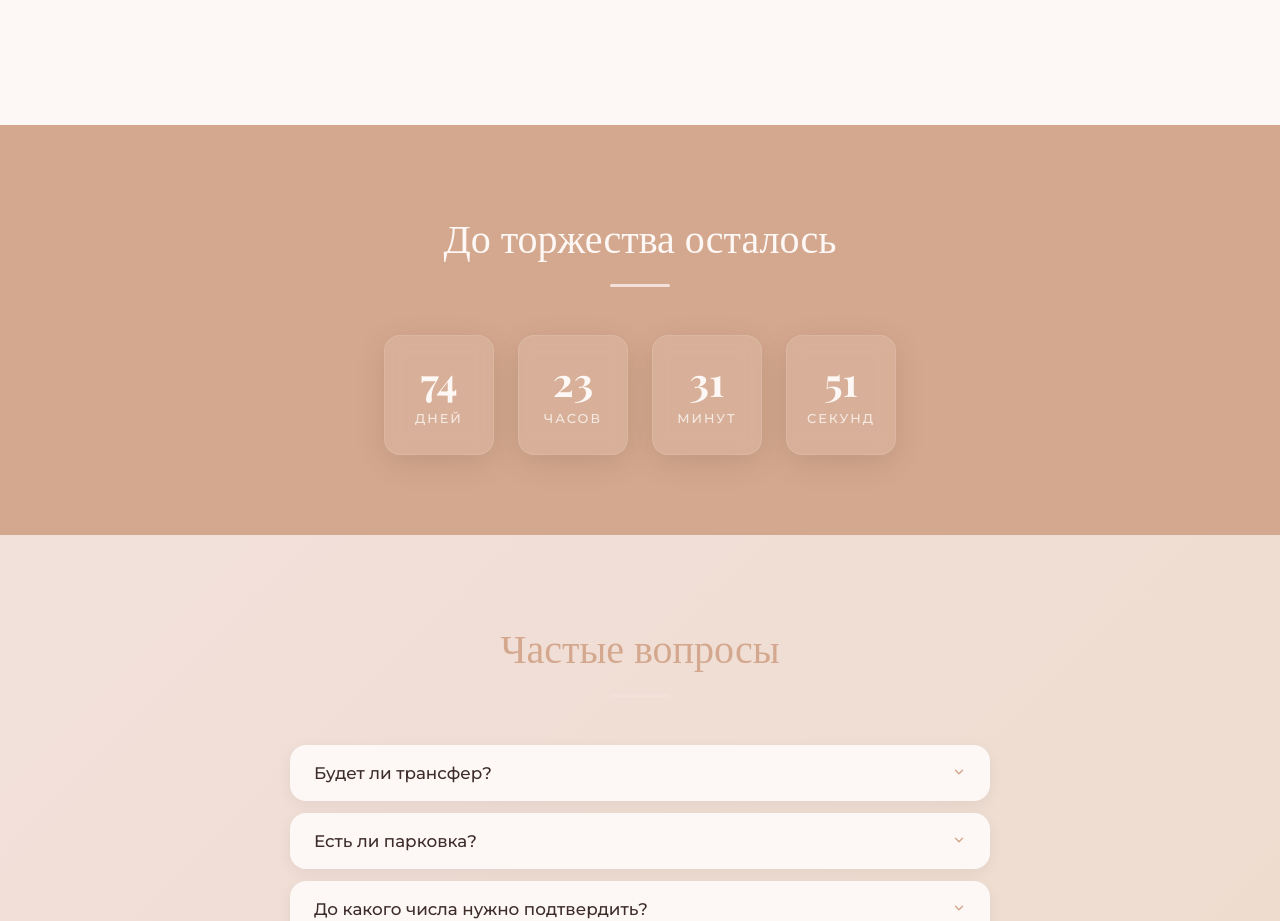
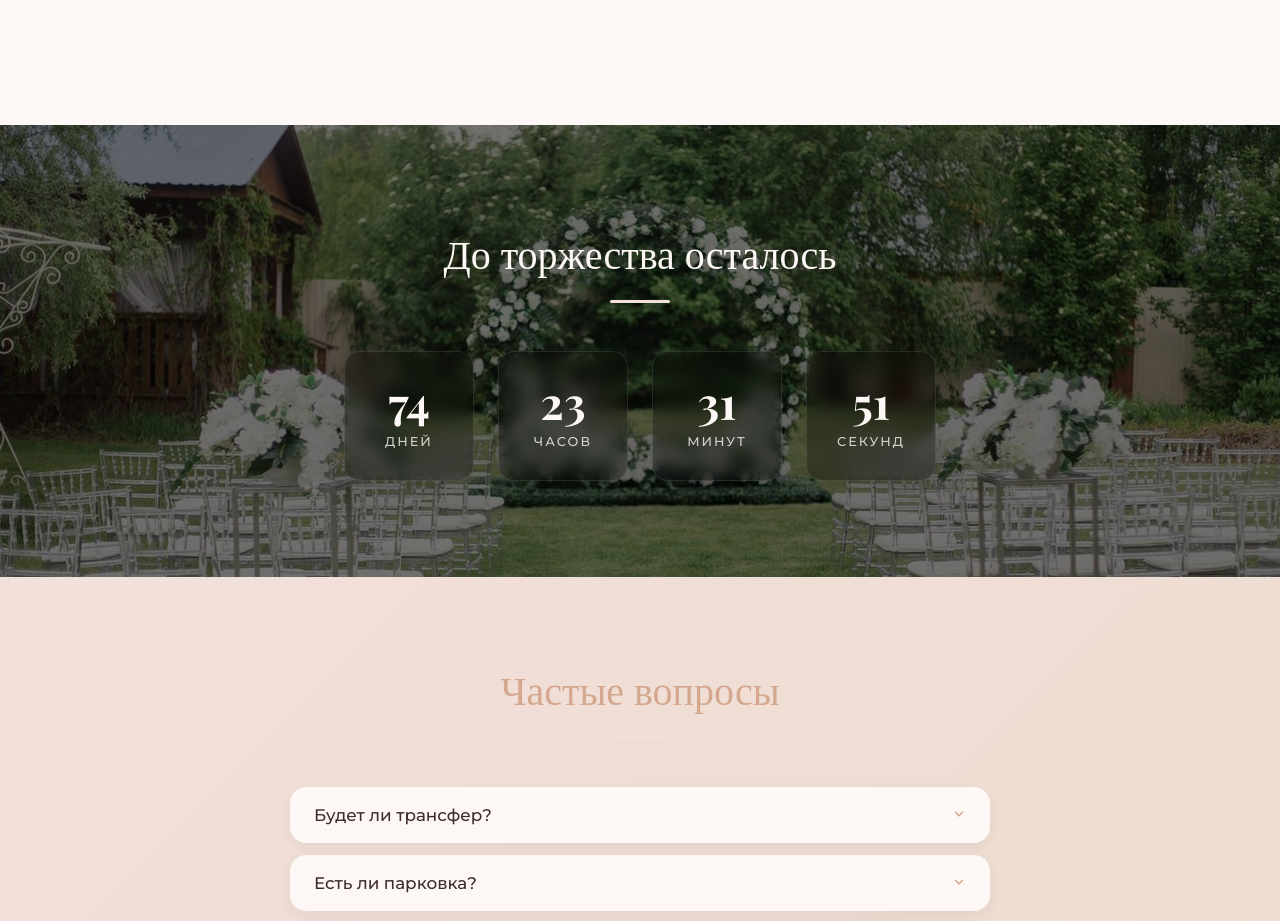
Before and after one commit to 5h4r3r/invitation, a Vue app: page / in a window 1280 px wide. Shown: the part 4740-5661 px from the top of the page. Built offline with nearby package versions, Linux system fonts and the light colour scheme; no server answers; a web font is replaced by a local one.

Commit message:
стиль: таймер как Где и Когда (фон охотник, glassmorphism)

```diff
--- a/src/components/TimerSection.vue
+++ b/src/components/TimerSection.vue
@@ -2,7 +2,7 @@
   <section class="timer" id="timer">
     <div class="container">
       <div class="fade-in" ref="titleRef">
-        <h2 class="section-title">До торжества осталось</h2>
+        <h2 class="section-title" style="color: var(--white);">До торжества осталось</h2>
       </div>
 
       <div class="timer-grid fade-in" ref="timerRef">
@@ -50,14 +50,27 @@ onMounted(() => {
 
 <style scoped>
 .timer {
-  background: var(--accent);
+  position: relative;
+  background: url('/img/ohotnik.jpg') center center / cover no-repeat;
+  background-attachment: fixed;
+  padding: 96px 20px;
+  text-align: center;
   color: var(--white);
-  text-align: center;
-  padding: 80px 20px;
 }
 
-.timer :deep(.section-title) {
-  color: var(--white);
+.timer::before {
+  content: '';
+  position: absolute;
+  top: 0;
+  left: 0;
+  right: 0;
+  bottom: 0;
+  background: rgba(0, 0, 0, 0.55);
+}
+
+.timer .container {
+  position: relative;
+  z-index: 1;
 }
 
 .timer :deep(.section-title::after) {
@@ -77,22 +90,27 @@ onMounted(() => {
   flex-direction: column;
   align-items: center;
   justify-content: center;
-  width: 110px;
-  height: 120px;
-  background: rgba(255,255,255,0.1);
+  width: 130px;
+  height: 130px;
+  background: rgba(0,0,0,0.3);
   -webkit-backdrop-filter: blur(8px);
   backdrop-filter: blur(8px);
   border-radius: 16px;
   border: 1px solid rgba(255,255,255,0.1);
-  padding: 8px;
   box-shadow: 0 8px 32px rgba(0,0,0,0.1);
+  transition: transform 0.5s cubic-bezier(0.16, 1, 0.3, 1);
+}
+
+.timer-block:hover {
+  transform: scale(1.05);
 }
 
 .timer-num {
-  font-size: 2.5rem;
+  font-size: 2.8rem;
   font-weight: 700;
   font-family: 'Playfair Display', serif;
   line-height: 1;
+  color: var(--white);
 }
 
 .timer-label {
@@ -102,15 +120,16 @@ onMounted(() => {
   letter-spacing: 2px;
   margin-top: 8px;
   font-weight: 500;
+  color: var(--white);
 }
 
 @media (max-width: 768px) {
   .timer-block {
-    width: 80px;
+    width: 90px;
     height: 90px;
   }
   .timer-num {
-    font-size: 1.8rem;
+    font-size: 2rem;
   }
 }
 </style>
```
Also changed, not shown: 4 other files (tests, documents, lock files or other folders).
